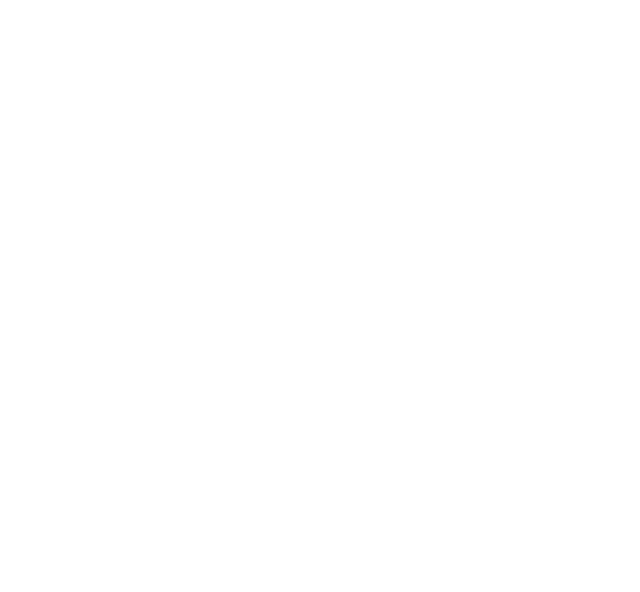
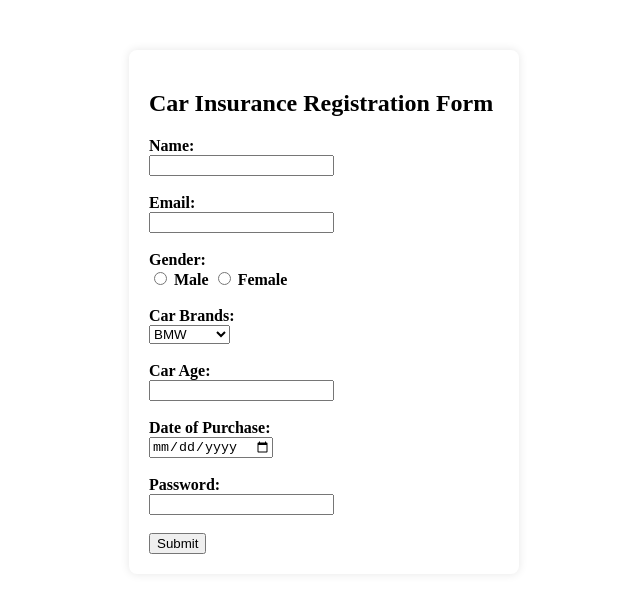
Before and after one commit to acciojob/car-insurance-form-singh-aryan-dev, a website: page main.html in a window 1280 px wide. Shown: the whole page, without its empty margins (316-956 px from the left). Drawn offline with Linux system fonts and the light colour scheme.

Commit message:
created a submission

```diff
--- a/main.html
+++ b/main.html
@@ -8,6 +8,50 @@
 
 <body>
 	<!-- the entire body must be written by student -->
+	<form method="post">
+
+    <h2>Car Insurance Registration Form</h2>
+
+    <!-- Name -->
+    <label for="name">Name:</label><br>
+    <input type="text" id="name" required><br><br>
+
+    <!-- Email -->
+    <label for="email">Email:</label><br>
+    <input type="email" id="email" required><br><br>
+
+    <!-- Gender -->
+    <label>Gender:</label><br>
+    <input type="radio" id="male" name="gender" required>
+    <label for="male">Male</label>
+
+    <input type="radio" id="female" name="gender">
+    <label for="female">Female</label><br><br>
+
+    <!-- Car Brands -->
+    <label for="cars">Car Brands:</label><br>
+    <select id="cars">
+      <option>BMW</option>
+      <option>Audi</option>
+      <option>Mercedez</option>
+    </select><br><br>
+
+    <!-- Car Age -->
+    <label for="carage">Car Age:</label><br>
+    <input type="number" id="carage" required><br><br>
+
+    <!-- Date of Purchase -->
+    <label for="dop">Date of Purchase:</label><br>
+    <input type="date" id="dop" required><br><br>
+
+    <!-- Password -->
+    <label for="password">Password:</label><br>
+    <input type="password" id="password" required><br><br>
+
+    <!-- Submit -->
+    <button type="submit">Submit</button>
+
+  </form>
     <script type="text/javascript" src="./script.js">
 </script>
 
--- a/styles.css
+++ b/styles.css
@@ -1,2 +1,14 @@
 
 /* Your CSS Code here. */
+form {
+  width: 350px;
+  margin: 50px auto;
+  padding: 20px;
+  background-color: #ffffff;
+  border-radius: 8px;
+  box-shadow: 0 0 10px rgba(0, 0, 0, 0.1);
+}
+
+label {
+  font-weight: bold;
+}
```
